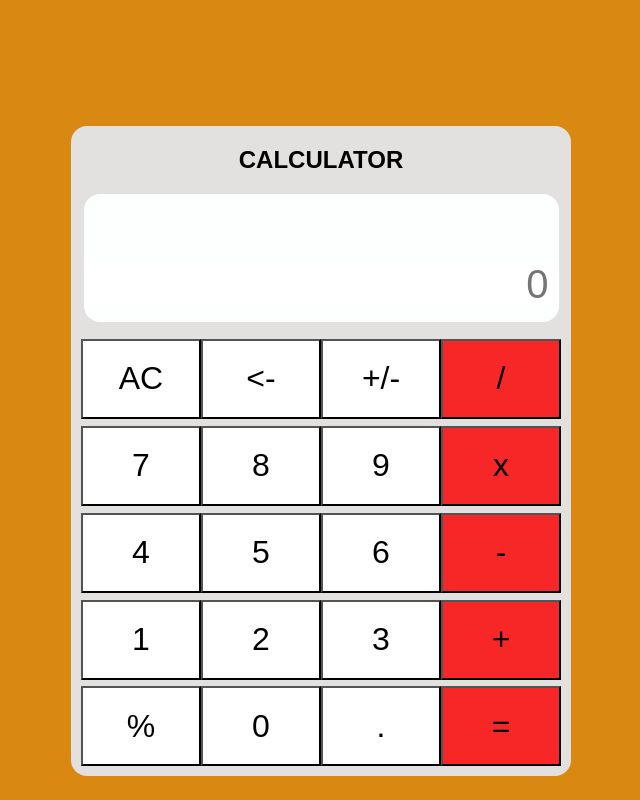
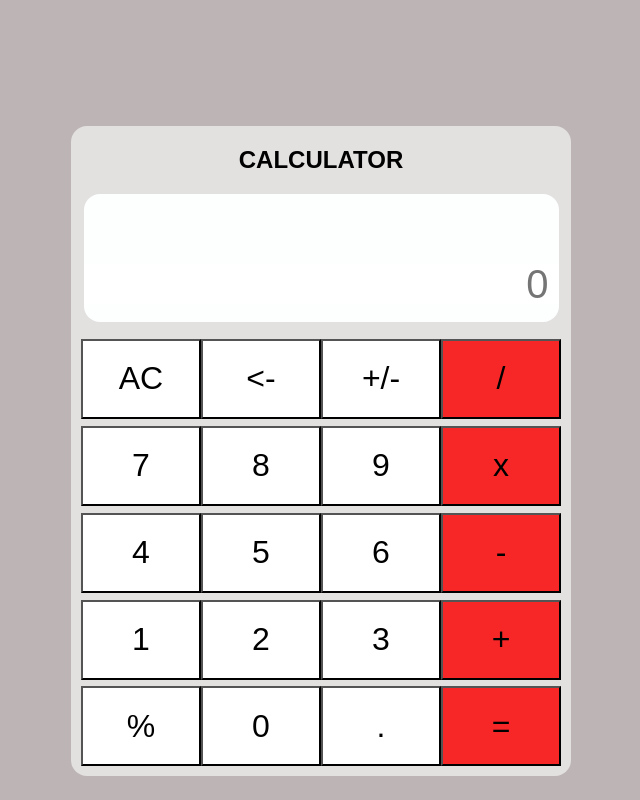
Before and after one commit to Codemigod-666/CodingNinjas-MERN-Stack, a plain HTML site: page front end projects/calculator project/index.html in a window 1280 px wide. Shown: the whole page, without its empty margins (319-959 px from the left). Drawn offline with Linux system fonts and the light colour scheme.

Commit message:
color commit

```diff
--- a/front end projects/calculator project/style.css
+++ b/front end projects/calculator project/style.css
@@ -2,7 +2,7 @@ body {
     font-weight:bolder;
     font-family: sans-serif;
     box-sizing: border-box;
-    background-color: rgb(217, 137, 18);
+    background-color: rgb(189, 181, 181);
 }
 
 h2{
```
